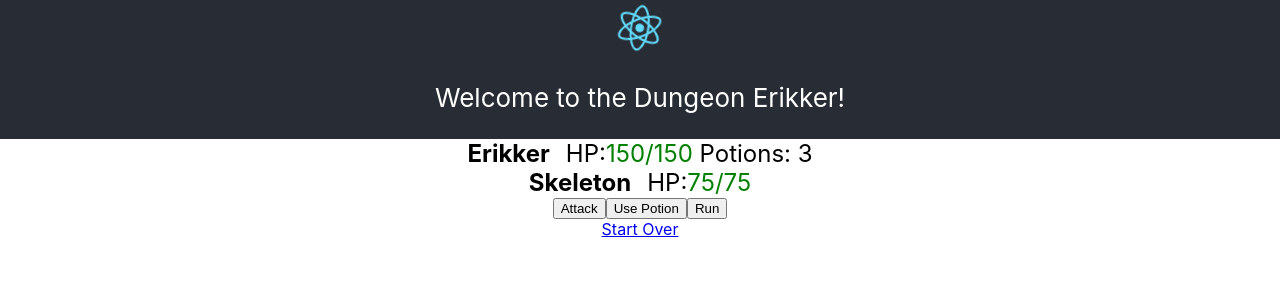
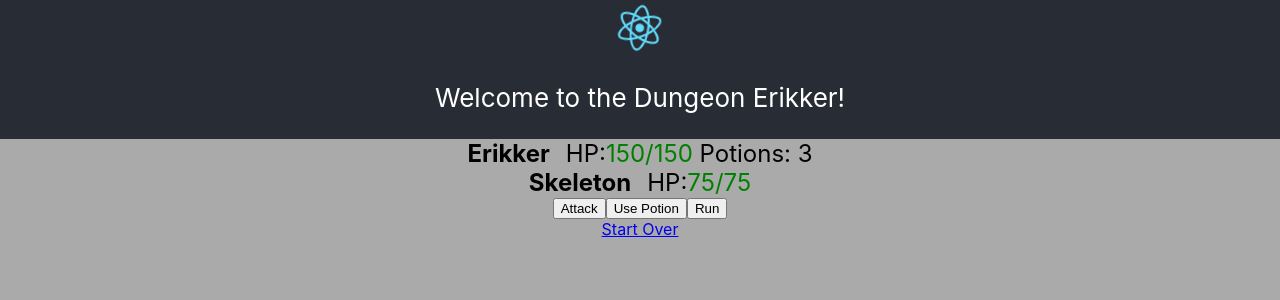
Before and after one commit to erikbcode/tbg, a React (Create React App) app: page / in a window 1280 px wide. Shown: the top 300 px of the page. Built offline with nearby package versions, Linux system fonts and the light colour scheme.

Commit message:
Changed background color of app

```diff
--- a/src/App.css
+++ b/src/App.css
@@ -1,5 +1,7 @@
 .App {
   text-align: center;
+  background-color: #AAAAAA;
+  min-height: 800px;
 }
 
 .App-logo {
```
